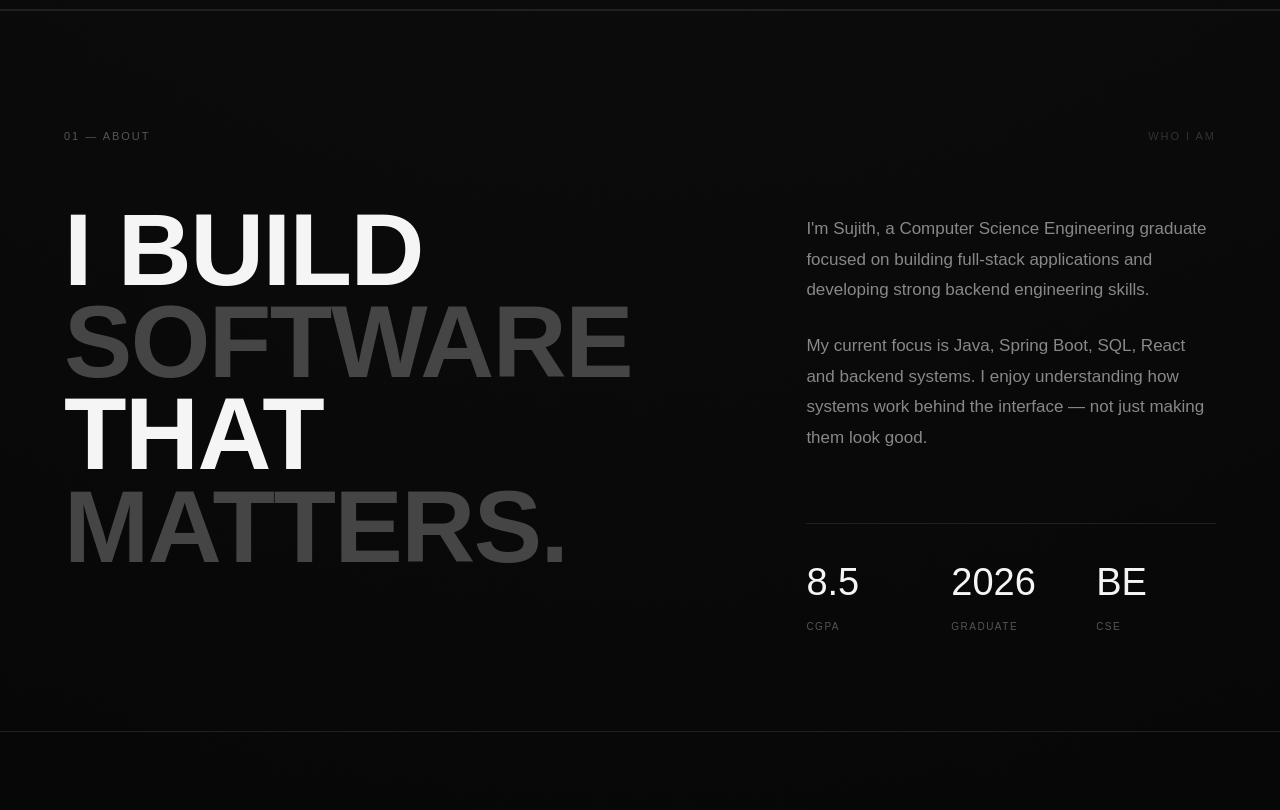
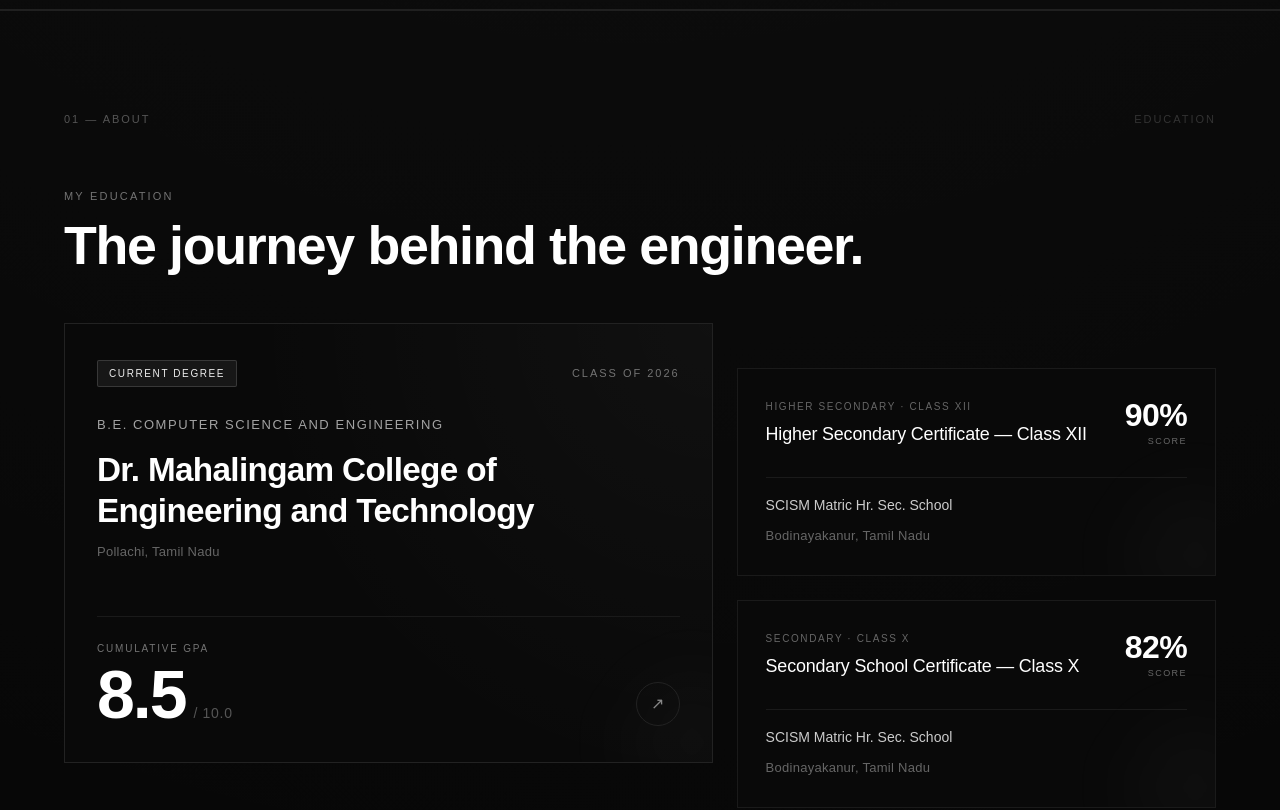
Before and after one commit to SujithG24/sujith-portfolio, a Next.js app: page / in a window 1280 px wide. Shown: the part 860-1670 px from the top of the page. Built offline with nearby package versions, Linux system fonts and the light colour scheme.

Commit message:
feat(about): redesign About section into editorial Education Journey

```diff
--- a/app/globals.css
+++ b/app/globals.css
@@ -465,77 +465,305 @@
 ========================================= */
 
 .about-section .section-inner {
-  min-height: calc(100vh - var(--navbar-h));
+  padding-top: 100px;
+  padding-bottom: 90px;
   display: flex;
   flex-direction: column;
+}
+
+.education-intro {
+  margin-bottom: 48px;
+}
+
+.education-intro-label {
+  display: block;
+  font-size: 11px;
+  letter-spacing: 0.2em;
+  color: #737373;
+  margin-bottom: 12px;
+  font-weight: 500;
+}
+
+.education-intro-tagline {
+  margin: 0;
+  font-size: clamp(28px, 4.2vw, 56px);
+  font-weight: 600;
+  line-height: 1.1;
+  letter-spacing: -0.025em;
+  color: #ffffff;
+}
+
+.education-grid {
+  display: grid;
+  grid-template-columns: 1.15fr 0.85fr;
+  gap: 24px;
+  align-items: stretch;
+}
+
+/* Card base */
+.education-card {
+  position: relative;
+  background: #090909;
+  border: 1px solid #1a1a1a;
+  padding: 36px 32px;
+  display: flex;
+  flex-direction: column;
+  overflow: hidden;
+  transition:
+    transform 0.4s cubic-bezier(0.16, 1, 0.3, 1),
+    border-color 0.4s ease,
+    background 0.4s ease;
+}
+
+.education-card::before {
+  content: "";
+  position: absolute;
+  width: 220px;
+  height: 220px;
+  right: -90px;
+  bottom: -90px;
+  border-radius: 50%;
+  background: radial-gradient(circle, rgba(255, 255, 255, 0.03) 0%, transparent 70%);
+  filter: blur(25px);
+  pointer-events: none;
+  transition: transform 0.6s ease;
+}
+
+.education-card:hover {
+  transform: translateY(-4px);
+  border-color: #333333;
+  background: #0d0d0d;
+}
+
+.education-card:hover::before {
+  transform: scale(1.5);
+}
+
+/* Primary card: College (Strong visual emphasis) */
+.education-card-primary {
+  justify-content: space-between;
+  min-height: 440px;
+  border-color: #222222;
+  background: radial-gradient(circle at 100% 0%, rgba(255, 255, 255, 0.03) 0%, transparent 60%), #090909;
+}
+
+.education-card-top {
+  display: flex;
+  justify-content: space-between;
+  align-items: center;
+  margin-bottom: 28px;
+}
+
+.education-badge {
+  display: inline-block;
+  font-size: 10px;
+  letter-spacing: 0.16em;
+  color: #ededed;
+  background: rgba(255, 255, 255, 0.06);
+  border: 1px solid rgba(255, 255, 255, 0.14);
+  padding: 5px 11px;
+  border-radius: 2px;
+  font-weight: 500;
+}
+
+.education-grad-year {
+  font-size: 11px;
+  letter-spacing: 0.18em;
+  color: #737373;
+  font-weight: 500;
+}
+
+.education-primary-body {
+  margin-bottom: auto;
+}
+
+.education-primary-degree {
+  display: block;
+  font-size: 13px;
+  letter-spacing: 0.12em;
+  color: #a3a3a3;
+  text-transform: uppercase;
+  margin-bottom: 14px;
+  font-weight: 500;
+}
+
+.education-primary-inst {
+  margin: 0;
+  font-size: clamp(24px, 2.6vw, 36px);
+  font-weight: 600;
+  line-height: 1.25;
+  letter-spacing: -0.02em;
+  color: #ffffff;
+}
+
+.education-location {
+  margin: 10px 0 0;
+  font-size: 13px;
+  color: #666666;
+  letter-spacing: 0.02em;
+}
+
+.education-card-divider {
+  width: 100%;
+  height: 1px;
+  background: #1a1a1a;
+  margin: 32px 0 24px;
+  transition: background 0.4s ease;
+}
+
+.education-card:hover .education-card-divider {
+  background: #2a2a2a;
+}
+
+.education-card-bottom {
+  display: flex;
+  justify-content: space-between;
+  align-items: flex-end;
+}
+
+.education-cgpa-box {
+  display: flex;
+  flex-direction: column;
+  gap: 6px;
+}
+
+.education-cgpa-label {
+  font-size: 10px;
+  letter-spacing: 0.18em;
+  color: #737373;
+  font-weight: 500;
+}
+
+.education-cgpa-value-row {
+  display: flex;
+  align-items: baseline;
+  gap: 8px;
+}
+
+.education-cgpa-num {
+  font-size: clamp(48px, 5.5vw, 68px);
+  font-weight: 600;
+  line-height: 0.95;
+  letter-spacing: -0.03em;
+  color: #ffffff;
+}
+
+.education-cgpa-scale {
+  font-size: 14px;
+  color: #555555;
+  letter-spacing: 0.05em;
+}
+
+.education-card-indicator {
+  display: flex;
+  align-items: center;
   justify-content: center;
-  padding-top: 100px;
-  padding-bottom: 80px;
-}
-
-.about-grid {
-  display: grid;
-  grid-template-columns: 1.2fr 0.8fr;
-  gap: 10vw;
-}
-
-.about-title {
+  width: 44px;
+  height: 44px;
+  border-radius: 50%;
+  border: 1px solid #222222;
+  color: #888888;
+  font-size: 16px;
+  transition:
+    border-color 0.4s ease,
+    color 0.4s ease,
+    transform 0.4s ease;
+}
+
+.education-card:hover .education-card-indicator {
+  border-color: #444444;
+  color: #ffffff;
+  transform: translate(3px, -3px);
+}
+
+.education-card-arrow {
+  display: inline-block;
+  transition: transform 0.3s ease;
+}
+
+/* Secondary column: School entries */
+.education-secondary-col {
+  display: flex;
+  flex-direction: column;
+  gap: 24px;
+}
+
+.education-card-secondary {
+  padding: 30px 28px;
+  justify-content: space-between;
+  flex: 1;
+}
+
+.education-secondary-top {
+  display: flex;
+  justify-content: space-between;
+  align-items: flex-start;
+  gap: 18px;
+  margin-bottom: 20px;
+}
+
+.education-secondary-meta {
+  flex: 1;
+}
+
+.education-level-tag {
+  display: block;
+  font-size: 10px;
+  letter-spacing: 0.16em;
+  color: #666666;
+  margin-bottom: 8px;
+  font-weight: 500;
+}
+
+.education-secondary-title {
   margin: 0;
-  font-size: clamp(55px, 8vw, 120px);
-  line-height: 0.9;
-  letter-spacing: -0.015em;
+  font-size: clamp(16px, 1.4vw, 19px);
+  font-weight: 500;
+  line-height: 1.35;
+  color: #ffffff;
+  letter-spacing: -0.01em;
+}
+
+.education-score-badge {
+  display: flex;
+  flex-direction: column;
+  align-items: flex-end;
+  text-align: right;
+  flex-shrink: 0;
+}
+
+.education-score-num {
+  font-size: clamp(26px, 2.5vw, 34px);
   font-weight: 600;
-}
-
-.about-title span {
-  display: inline-block;
-  color: #454545;
-  transition:
-    color 0.5s ease,
-    transform 0.5s ease;
-}
-
-.about-title:hover span {
-  color: #888;
-  transform: translateX(14px);
-}
-
-.about-content {
-  padding-top: 10px;
-}
-
-.about-content > p {
-  max-width: 550px;
-  margin: 0 0 25px;
-  color: #888;
-  font-size: 17px;
-  line-height: 1.8;
-}
-
-.about-stats {
-  display: grid;
-  grid-template-columns: repeat(3, 1fr);
-  gap: 25px;
-  margin-top: 70px;
-  border-top: 1px solid var(--line);
-  padding-top: 30px;
-}
-
-.about-stats div {
-  display: flex;
-  flex-direction: column;
-}
-
-.about-stats strong {
-  font-size: 38px;
+  line-height: 1;
+  color: #ffffff;
+  letter-spacing: -0.02em;
+}
+
+.education-score-label {
+  font-size: 9px;
+  letter-spacing: 0.16em;
+  color: #666666;
+  margin-top: 4px;
   font-weight: 500;
 }
 
-.about-stats span {
-  margin-top: 8px;
-  color: #555;
-  font-size: 10px;
-  letter-spacing: 0.15em;
+.education-secondary-body {
+  border-top: 1px solid #1a1a1a;
+  padding-top: 18px;
+  transition: border-color 0.4s ease;
+}
+
+.education-card-secondary:hover .education-secondary-body {
+  border-color: #2a2a2a;
+}
+
+.education-secondary-inst {
+  margin: 0;
+  font-size: 14px;
+  font-weight: 500;
+  color: #cccccc;
+  line-height: 1.4;
 }
 
 /* =========================================
@@ -1585,9 +1813,13 @@
     margin-bottom: 45px;
   }
 
-  .about-grid {
+  .education-grid {
     grid-template-columns: 1fr;
-    gap: 55px;
+    gap: 20px;
+  }
+
+  .education-card-primary {
+    min-height: auto;
   }
 
   .skills-intro,
@@ -1703,8 +1935,30 @@
     grid-column: span 1;
   }
 
-  .about-stats {
-    grid-template-columns: 1fr 1fr;
+  .education-intro-tagline {
+    font-size: 26px;
+  }
+
+  .education-card {
+    padding: 26px 20px;
+  }
+
+  .education-primary-inst {
+    font-size: 21px;
+  }
+
+  .education-cgpa-num {
+    font-size: 44px;
+  }
+
+  .education-secondary-top {
+    flex-direction: column;
+    gap: 12px;
+  }
+
+  .education-score-badge {
+    align-items: flex-start;
+    text-align: left;
   }
 
   .project-card {
--- a/app/page.tsx
+++ b/app/page.tsx
@@ -81,47 +81,102 @@
         <div className="section-inner">
           <div className="section-heading">
             <span>01 — ABOUT</span>
-            <span>WHO I AM</span>
+            <span>EDUCATION</span>
           </div>
 
-          <div className="about-grid">
-            <h2 className="about-title">
-              I BUILD
-              <br />
-              <span>SOFTWARE</span>
-              <br />
-              THAT
-              <br />
-              <span>MATTERS.</span>
+          <div className="education-intro">
+            <span className="education-intro-label">MY EDUCATION</span>
+            <h2 className="education-intro-tagline">
+              The journey behind the engineer.
             </h2>
+          </div>
 
-            <div className="about-content">
-              <p>
-                I&apos;m Sujith, a Computer Science Engineering graduate focused
-                on building full-stack applications and developing strong backend
-                engineering skills.
-              </p>
+          <div className="education-grid">
+            {/* ENTRY 01 — COLLEGE (PRIMARY EMPHASIS) */}
+            <div className="education-card education-card-primary">
+              <div className="education-card-top">
+                <div className="education-badge">CURRENT DEGREE</div>
+                <span className="education-grad-year">CLASS OF 2026</span>
+              </div>
 
-              <p>
-                My current focus is Java, Spring Boot, SQL, React and backend
-                systems. I enjoy understanding how systems work behind the
-                interface — not just making them look good.
-              </p>
+              <div className="education-primary-body">
+                <span className="education-primary-degree">
+                  B.E. Computer Science and Engineering
+                </span>
+                <h3 className="education-primary-inst">
+                  Dr. Mahalingam College of Engineering and Technology
+                </h3>
+                <p className="education-location">Pollachi, Tamil Nadu</p>
+              </div>
 
-              <div className="about-stats">
-                <div>
-                  <strong>8.5</strong>
-                  <span>CGPA</span>
+              <div className="education-card-divider" />
+
+              <div className="education-card-bottom">
+                <div className="education-cgpa-box">
+                  <span className="education-cgpa-label">CUMULATIVE GPA</span>
+                  <div className="education-cgpa-value-row">
+                    <span className="education-cgpa-num" id="cgpa-counter">
+                      8.5
+                    </span>
+                    <span className="education-cgpa-scale">/ 10.0</span>
+                  </div>
                 </div>
 
-                <div>
-                  <strong>2026</strong>
-                  <span>GRADUATE</span>
+                <div className="education-card-indicator" aria-hidden="true">
+                  <span className="education-card-arrow">↗</span>
+                </div>
+              </div>
+            </div>
+
+            {/* COLUMN 2 — SCHOOL QUALIFICATIONS */}
+            <div className="education-secondary-col">
+              {/* ENTRY 02 — HIGHER SECONDARY */}
+              <div className="education-card education-card-secondary">
+                <div className="education-secondary-top">
+                  <div className="education-secondary-meta">
+                    <span className="education-level-tag">
+                      HIGHER SECONDARY · CLASS XII
+                    </span>
+                    <h4 className="education-secondary-title">
+                      Higher Secondary Certificate — Class XII
+                    </h4>
+                  </div>
+                  <div className="education-score-badge">
+                    <span className="education-score-num">90%</span>
+                    <span className="education-score-label">SCORE</span>
+                  </div>
                 </div>
 
-                <div>
-                  <strong>BE</strong>
-                  <span>CSE</span>
+                <div className="education-secondary-body">
+                  <h5 className="education-secondary-inst">
+                    SCISM Matric Hr. Sec. School
+                  </h5>
+                  <p className="education-location">Bodinayakanur, Tamil Nadu</p>
+                </div>
+              </div>
+
+              {/* ENTRY 03 — SECONDARY */}
+              <div className="education-card education-card-secondary">
+                <div className="education-secondary-top">
+                  <div className="education-secondary-meta">
+                    <span className="education-level-tag">
+                      SECONDARY · CLASS X
+                    </span>
+                    <h4 className="education-secondary-title">
+                      Secondary School Certificate — Class X
+                    </h4>
+                  </div>
+                  <div className="education-score-badge">
+                    <span className="education-score-num">82%</span>
+                    <span className="education-score-label">SCORE</span>
+                  </div>
+                </div>
+
+                <div className="education-secondary-body">
+                  <h5 className="education-secondary-inst">
+                    SCISM Matric Hr. Sec. School
+                  </h5>
+                  <p className="education-location">Bodinayakanur, Tamil Nadu</p>
                 </div>
               </div>
             </div>
```
Also changed, not shown: app/components/ScrollAnimations.tsx (+76 -24 lines).
